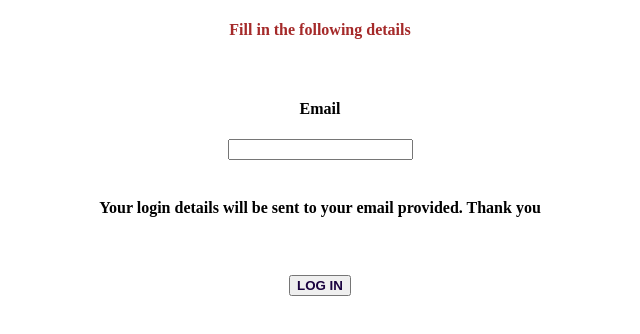
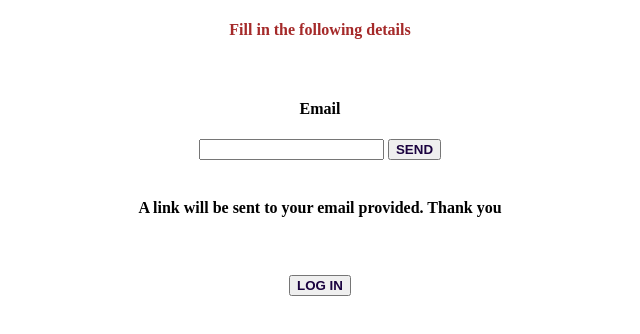
Before and after one commit to Sylvon123/tech-deal.com, a plain HTML site: page forgot_password.html in a window 1280 px wide. Shown: the whole page, without its empty margins (320-960 px from the left). Drawn offline with Linux system fonts and the light colour scheme.

Commit message:
Update forgot_password.html

```diff
--- a/forgot_password.html
+++ b/forgot_password.html
@@ -13,9 +13,10 @@
             <h4>Email</h4>
         <label for="email"></label>
         <input type="email" id="email" name="email">
+    <a href="index.html"><button style="color: rgb(26, 2, 63);"><b>SEND</b></button></a>
         <br>
 <br>
-<h4>Your login details will be sent to your email provided. Thank you</h4>
+<h4>A link will be sent to your email provided. Thank you</h4>
         <br>
         <br>
         <a href="index.html"><button style="color: rgb(26, 2, 63);"><b>LOG IN</b></button></a>
```
